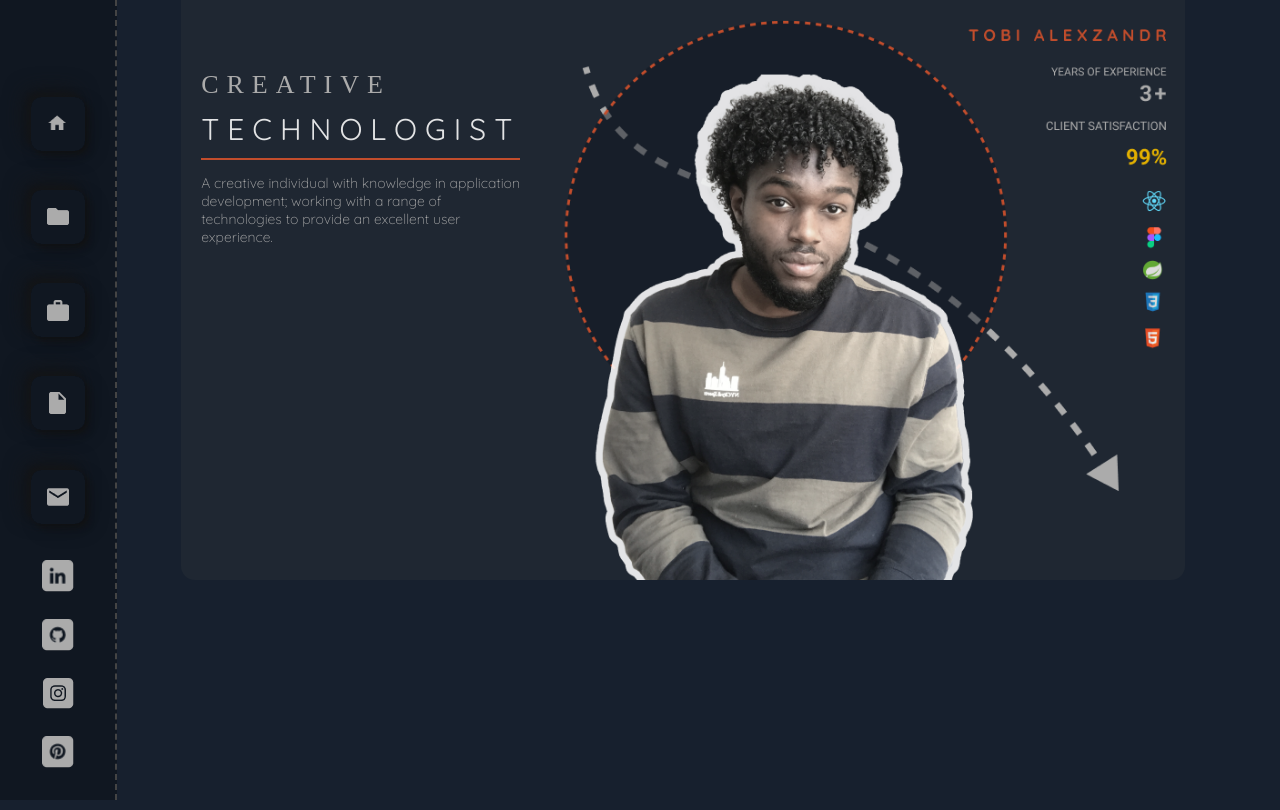
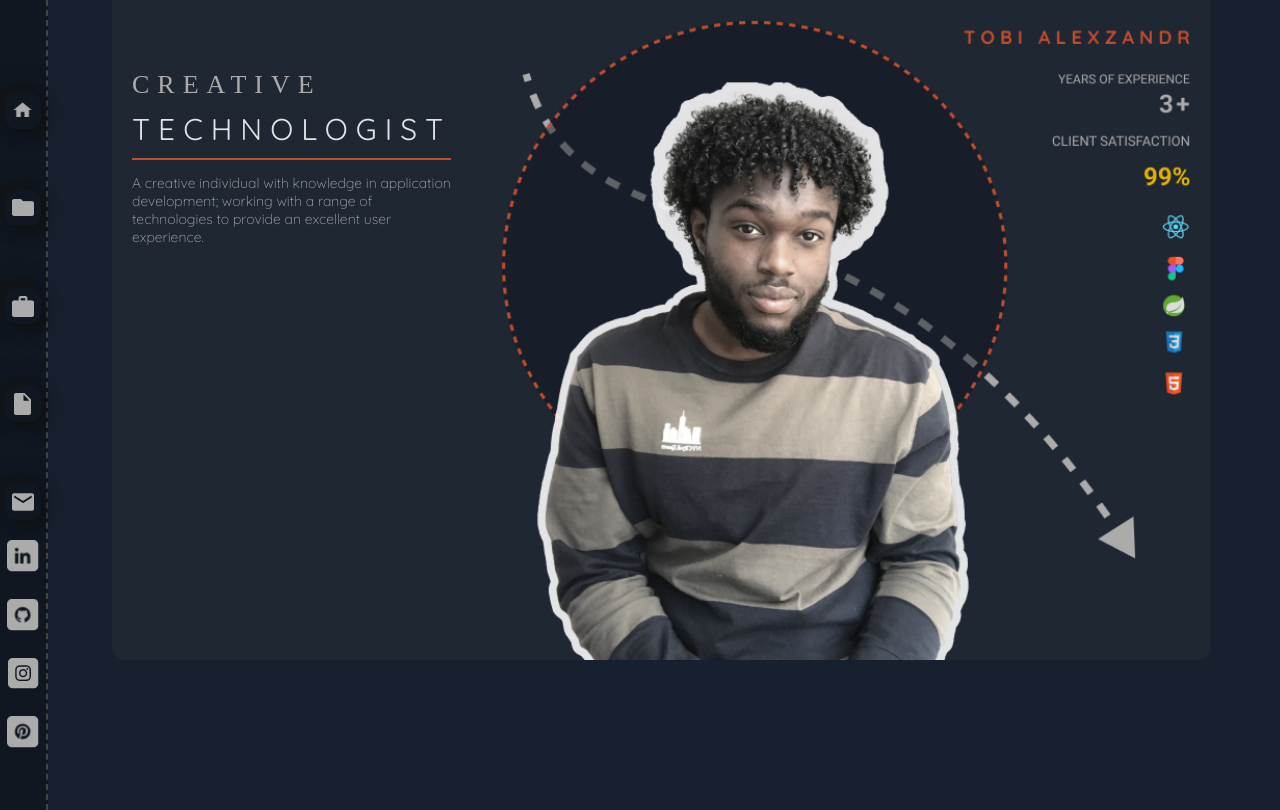
Before and after one commit to Tobi-Adegbuji/tobi-alexzander-portfolio, a React (Create React App) app: page / in a window 1280 px wide. Built offline with nearby package versions, Linux system fonts and the light colour scheme; a web font is replaced by a local one.

Commit message:
More changes

```diff
--- a/src/Banner.css
+++ b/src/Banner.css
@@ -64,7 +64,7 @@
   align-self: flex-end;
   display: inline-block;
   object-fit: contain;
-  height: 70vh;
+  height: 80vh;
 }
 
 .banner-stats {
--- a/src/NavButton.css
+++ b/src/NavButton.css
@@ -2,8 +2,8 @@
     display: flex;
     justify-content: center;
     align-items: center;
-  height: 54px;
-  width: 54px;
+  height: 36px;
+  width: 36px;
   box-shadow: -7px -7px 20px 0px #131518, -4px -4px 5px 0px #131518,
     7px 7px 20px 0px #0002, 4px 4px 5px 0px #131518,
     inset 0px 0px 0px 0px #131518, inset 0px 0px 0px 0px #131518,
--- a/src/Navbar.css
+++ b/src/Navbar.css
@@ -4,14 +4,17 @@
     justify-content: center;
     align-items: center;
     background-color: #101721;
-    width: 9%;
+    width: fit-content;
     height: 100vh;
+    padding: 5px;
     position: sticky;
     border-right: 2px dashed #444444;
+    position: -webkit-sticky;
+
 }
 
 .navbutton-container{
-    margin-top: 64px;
+    margin-top: 30px;
     height: 427px;
     display: flex;
     flex-direction: column;
@@ -20,7 +23,7 @@
 
 
 .social-media-container{
-    margin-top: 36px;
+    margin-top: 20px;
     height: 208px;
     display: flex;
     flex-direction: column;
```
